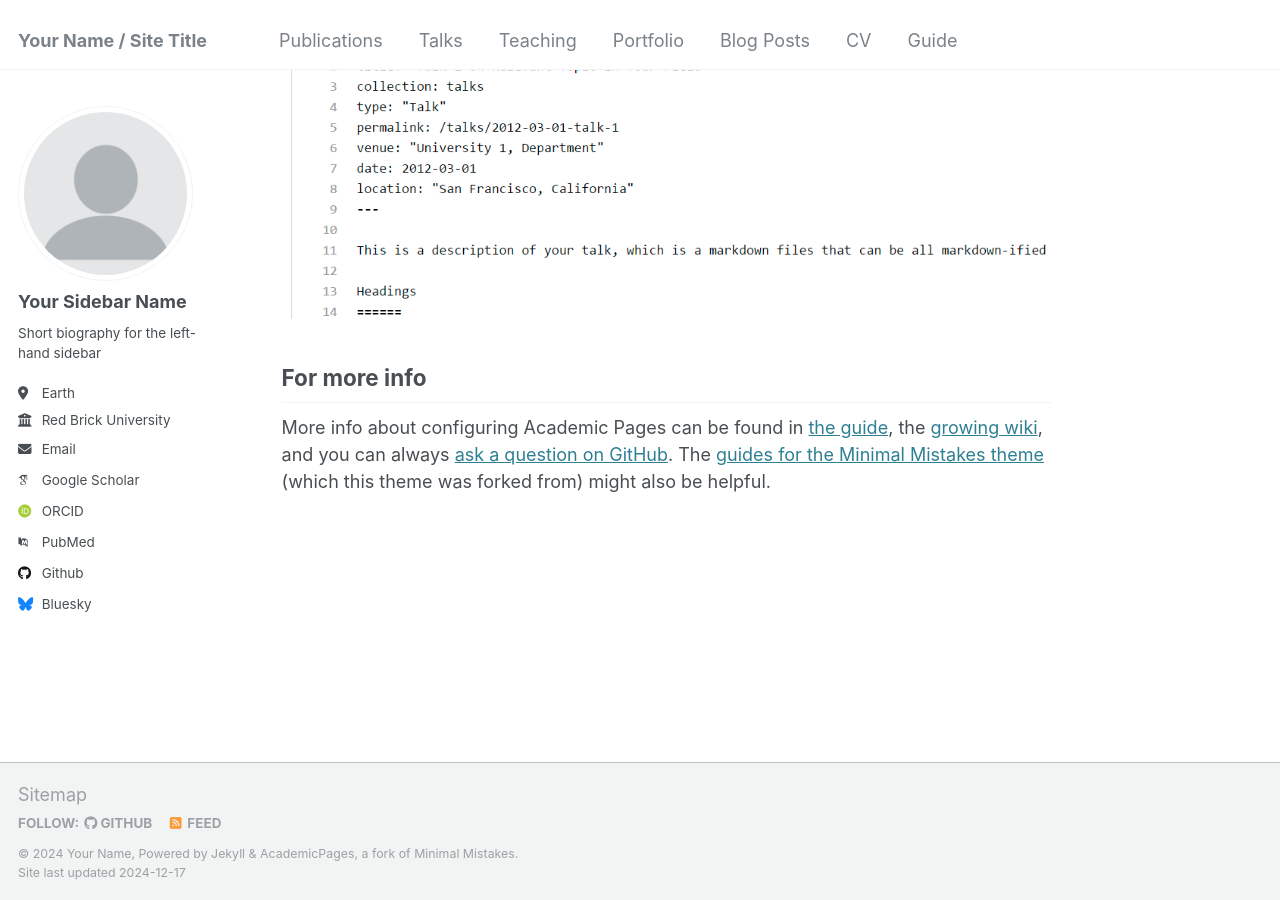
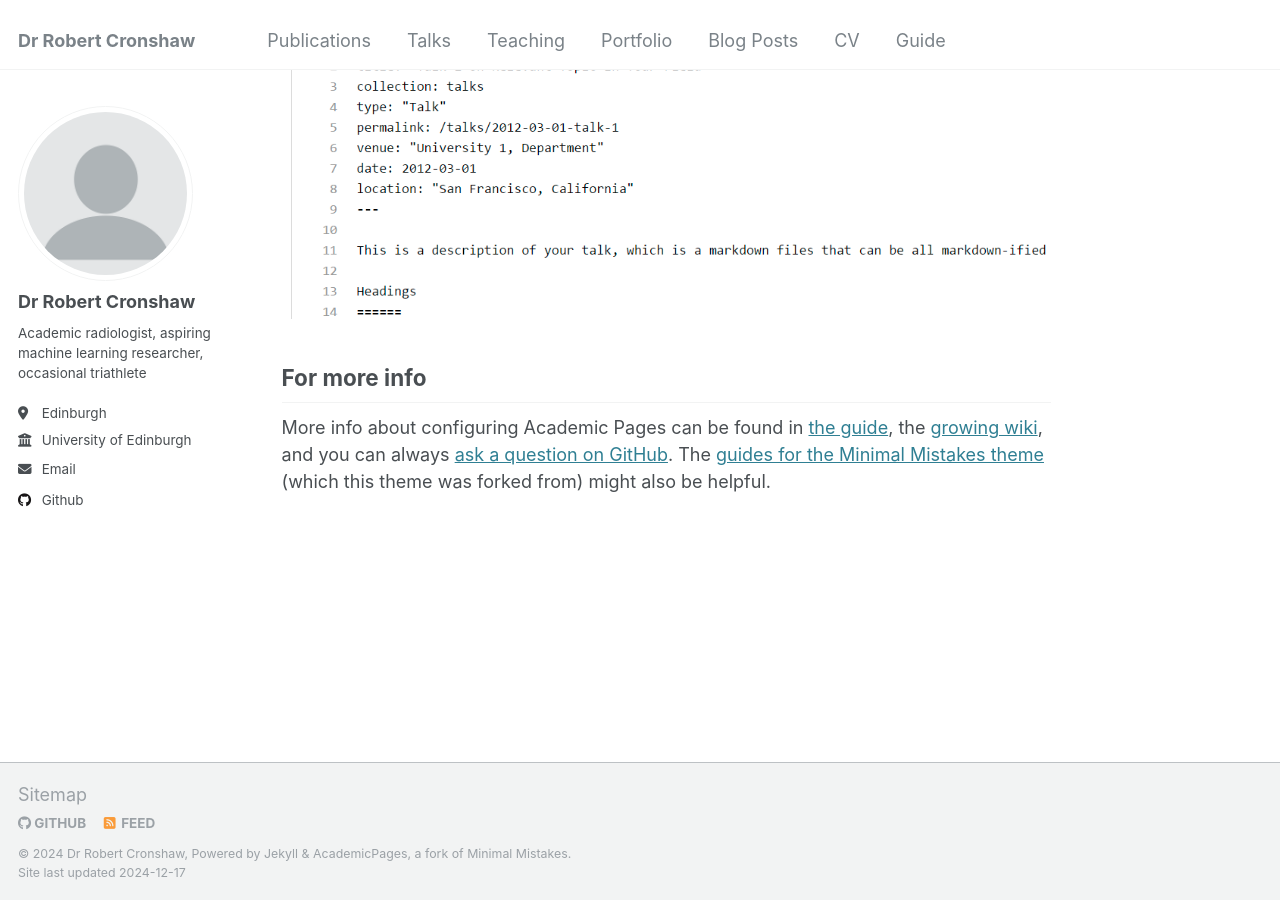
Before and after one commit to rcronshaw1/rcronshaw1.github.io, a Jekyll site: the page built from _pages/about.md, in a window 1280 px wide and 900 px high, scrolled down 2643 px. Built offline with Jekyll 4.4.1, drawn with Linux system fonts in a browser that asks for light colours; some web fonts are replaced.

Commit message:
Update _config.yml

```diff
--- a/_config.yml
+++ b/_config.yml
@@ -7,14 +7,13 @@
 # server process.
 
 # Basic Site Settings
-locale                   : "en-US"
-title                    : "Your Name / Site Title"
+locale                   : "en-UK"
+title                    : "Dr Robert Cronshaw"
 title_separator          : "-"
-name                     : &name "Your Name"
-description              : &description "personal description"
+description              : &description "Academic radiologist, aspiring machine learning researcher, occasional triathlete"
 url                      : https://academicpages.github.io # the base hostname & protocol for your site e.g. "https://[your GitHub username].github.io"
 baseurl                  : "" # the subpath of your site, e.g. "/blog"
-repository               : "academicpages/academicpages.github.io"
+repository               : "rcronshaw1.github.io"
 
 # Site Author - The following control what appear as part of the author content on the side bar.
 #               If a field is blank the icon and link will not appear, otherwise it will be shown.
@@ -22,23 +21,23 @@ repository               : "academicpages/academicpages.github.io"
 author:
   # Biographic information
   avatar           : "profile.png"
-  name             : "Your Sidebar Name"
-  pronouns         : # example: "she/her"
-  bio              : "Short biography for the left-hand sidebar"
-  location         : "Earth"
-  employer         : "Red Brick University"
+  name             : "Dr Robert Cronshaw"
+  pronouns         : # example: "he/him"
+  bio              : "Academic radiologist, aspiring machine learning researcher, occasional triathlete"
+  location         : "Edinburgh"
+  employer         : "University of Edinburgh"
   uri              : # URL
-  email            : "none@example.org"
+  email            : "robert.cronshaw[at]ed.ac.uk"
 
   # Academic websites
-  arxiv            : # URL - Update with the correct link to your profile
-  googlescholar    : "https://scholar.google.com/citations?user=PS_CX0AAAAAJ"
-  impactstory      : # URL
-  orcid            : "http://orcid.org/yourorcidurl"
-  semantic         : # URL
-  pubmed           : "https://www.ncbi.nlm.nih.gov/pubmed/?term=john+snow"
-  researchgate     : # URL
-  scopus           : # URL
+  #arxiv            : # URL - Update with the correct link to your profile
+  #impactstory      : # URL
+  #googlescholar    : "https://scholar.google.com/citations?user=PS_CX0AAAAAJ"
+  #orcid            : "http://orcid.org/yourorcidurl"
+  #semantic         : # URL
+  #pubmed           : "https://www.ncbi.nlm.nih.gov/pubmed/?term=john+snow"
+  #scopus           : # URL
+  #researchgate     : # URL
 
   # Repositories and software development
   bitbucket        : # Username - Update with your username on the site
@@ -49,30 +48,30 @@ author:
   stackoverflow    : # User number or user number and name (i.e., use "1" or "1/jeff-atwood")
 
   # Social media
-  bluesky          : "bsky.app" # Replace this with you Bluesky username
-  facebook         : # Username
-  flickr           : # Username
-  foursquare       : # Username
-  goodreads        : # Username
-  google_plus      : # Username
-  keybase          : # Username
-  instagram        : # Username
-  lastfm           : # Username
-  linkedin         : # Username
-  mastodon         : # URL
-  medium           : # URL
-  pinterest        : # Username
-  soundcloud       : # Username
-  steam            : # Username
-  telegram         : # URL
-  tumblr           : # Username
-  twitter          : # Username for X / Twitter
-  vine             : # Username
-  weibo            : # Username
-  wikipedia        : # Username
-  xing             : # Username
-  youtube          : # Username
-  zhihu            : # Username
+  #facebook         : # Username
+  #bluesky          : "bsky.app" # Replace this with you Bluesky username
+  #flickr           : # Username
+  #foursquare       : # Username
+  #goodreads        : # Username
+  #google_plus      : # Username
+  #instagram        : # Username
+  #keybase          : # Username
+  #lastfm           : # Username
+  #linkedin         : # Username
+  #mastodon         : # URL
+  #medium           : # URL
+  #pinterest        : # Username
+  #soundcloud       : # Username
+  #steam            : # Username
+  #telegram         : # URL
+  #tumblr           : # Username
+  #twitter          : # Username for X / Twitter
+  #vine             : # Username
+  #weibo            : # Username
+  #wikipedia        : # Username
+  #xing             : # Username
+  #zhihu            : # Username
+  #youtube          : # Username
 
 # Publication Category - The following the list of publication categories and their headings
 publication_category:
```
